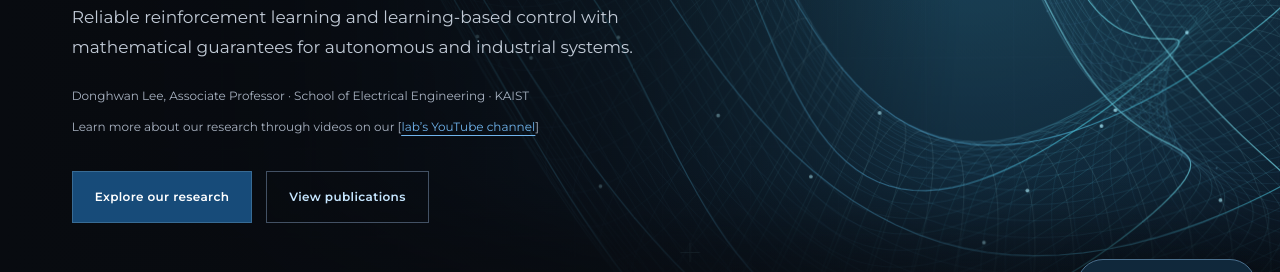
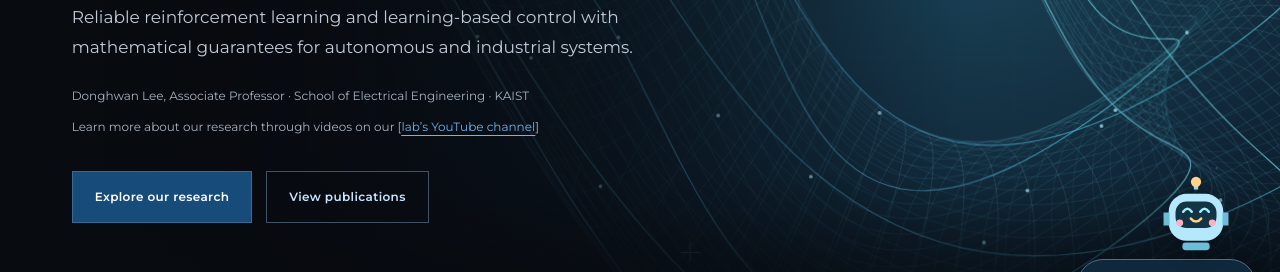
Before and after one commit to donghwan3/donghwan3.github.io, a plain HTML site: page index.html in a window 1280 px wide. Shown: the part 465-737 px from the top of the page. Drawn offline with Linux system fonts and the light colour scheme.

Commit message:
Add gently animated RediBot above chat launcher and welcome small talk

```diff
--- a/assets/lab-chatbot.css
+++ b/assets/lab-chatbot.css
@@ -5,3 +5,9 @@
 #lab-chat .lab-chat-robot{transform-origin:50% 75%;animation:redi-hello 9s ease-in-out infinite}
 @keyframes redi-hello{0%,70%,100%{transform:translateY(0) rotate(0)}76%{transform:translateY(-5px) rotate(-7deg)}82%{transform:translateY(-3px) rotate(7deg)}88%{transform:translateY(-5px) rotate(-4deg)}94%{transform:translateY(0) rotate(0)}}
 @media(prefers-reduced-motion:reduce){#lab-chat .lab-chat-robot{animation:none}}
+
+#lab-chat-launch{position:relative;margin-top:80px}
+#lab-chat .lab-chat-mascot{position:absolute;width:82px;height:82px;right:18px;bottom:calc(100% + 3px);filter:drop-shadow(0 5px 9px #0003);transform-origin:50% 85%;animation:redi-peek 12s ease-in-out infinite;pointer-events:none}
+#lab-chat-launch[aria-expanded="true"] .lab-chat-mascot{visibility:hidden;animation-play-state:paused}
+@keyframes redi-peek{0%,74%,100%{transform:translateY(0) rotate(0)}79%{transform:translateY(-9px) rotate(-9deg)}84%{transform:translateY(-3px) rotate(9deg)}89%{transform:translateY(-7px) rotate(-5deg)}94%{transform:translateY(0) rotate(0)}}
+@media(prefers-reduced-motion:reduce){#lab-chat .lab-chat-mascot{animation:none}}
--- a/assets/lab-chatbot.js
+++ b/assets/lab-chatbot.js
@@ -3,12 +3,12 @@
   const base = new URL('.', document.currentScript.src);
   const css = document.createElement('link'); css.rel='stylesheet'; css.href=new URL('lab-chatbot.css',base); document.head.append(css);
   const host=document.createElement('div'); host.id='lab-chat';
-  host.innerHTML='<button id="lab-chat-launch" aria-expanded="false" aria-controls="lab-chat-panel">✦ 레디봇 · 연구실 챗봇</button><section id="lab-chat-panel" aria-label="레디봇 · 연구실 AI 챗봇" hidden><header><img class="lab-chat-robot" alt="웃는 연구실 로봇"><div><strong>레디봇 · 연구실 AI 챗봇</strong><small>LAB ASSISTANT · 연구실 관련 질문 전용</small></div><button type="button" id="lab-chat-close" aria-label="닫기">×</button></header><div id="lab-chat-messages" role="log" aria-live="polite"></div><form><label for="lab-chat-input">연구실에 궁금한 점</label><div class="lab-chat-compose"><input id="lab-chat-input" maxlength="1000" autocomplete="off" placeholder="연구 분야나 지원 방법을 물어보세요" required><button type="submit">전송</button></div><small>개인정보를 입력하지 마세요. 답변은 등록된 연구실 자료에 한정됩니다.</small></form></section>';
-  host.querySelector('.lab-chat-robot').src=new URL('lab-robot.svg',base);
+  host.innerHTML='<button id="lab-chat-launch" aria-expanded="false" aria-controls="lab-chat-panel"><img class="lab-chat-mascot" alt="" aria-hidden="true"><span>✦ 레디봇 · 연구실 챗봇</span></button><section id="lab-chat-panel" aria-label="레디봇 · 연구실 AI 챗봇" hidden><header><img class="lab-chat-robot" alt="웃는 연구실 로봇"><div><strong>레디봇 · 연구실 AI 챗봇</strong><small>LAB ASSISTANT · 연구실 안내와 가벼운 대화</small></div><button type="button" id="lab-chat-close" aria-label="닫기">×</button></header><div id="lab-chat-messages" role="log" aria-live="polite"></div><form><label for="lab-chat-input">연구실에 궁금한 점</label><div class="lab-chat-compose"><input id="lab-chat-input" maxlength="1000" autocomplete="off" placeholder="연구 분야나 지원 방법을 물어보세요" required><button type="submit">전송</button></div><small>개인정보를 입력하지 마세요. 연구실 안내와 짧은 인사·잡담을 도와드려요.</small></form></section>';
+  host.querySelectorAll('.lab-chat-robot,.lab-chat-mascot').forEach(img=>img.src=new URL('lab-robot.svg',base));
   document.body.append(host);
   const panel=host.querySelector('section'), launch=host.querySelector('#lab-chat-launch'), input=host.querySelector('input'), form=host.querySelector('form'), send=form.querySelector('button'), log=host.querySelector('[role=log]');
   const add=(text,role='assistant')=>{const p=document.createElement('p');p.className=role;p.textContent=text;log.append(p);log.scrollTop=log.scrollHeight;return p;};
-  add('안녕하세요, 연구실 챗봇 레디봇이에요 🤖 연구실 소개·연구·구성원·지원·연락처에 관해 질문해 주세요. / Ask about our laboratory.');
+  add('안녕하세요, 연구실 챗봇 레디봇이에요 🤖 연구실 소개·연구·구성원·지원·연락처에 관해 질문해 주세요. 가벼운 인사도 좋아요! / Ask about our lab or say hello!');
   const toggle=open=>{panel.hidden=!open;launch.setAttribute('aria-expanded',String(open));(open?input:launch).focus();};
   launch.onclick=()=>toggle(panel.hidden);host.querySelector('#lab-chat-close').onclick=()=>toggle(false);
   host.addEventListener('keydown',e=>{if(e.key==='Escape')toggle(false);});
```
